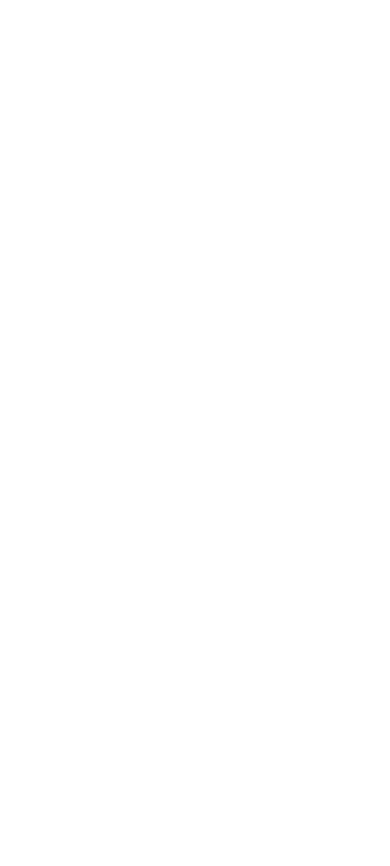
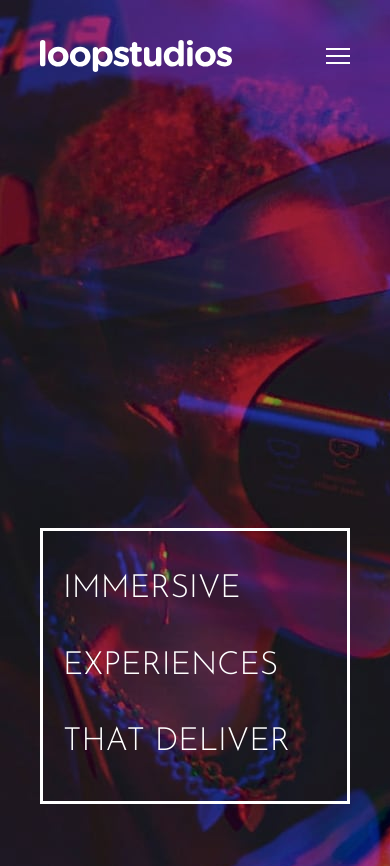
Before and after one commit to 7savv7/frontendmentor, a React (Vite) app in the folder junior/loopstudios-landing-page/: page / in a window 390 px wide. Shown: the top 866 px of the page. Before the commit the page ends 844 px from the top, so only its background shows below. Built offline with nearby package versions, Linux system fonts and the light colour scheme.

Commit message:
[loopstudios-landing-page]: Add intro component

```diff
--- a/junior/loopstudios-landing-page/src/App.tsx
+++ b/junior/loopstudios-landing-page/src/App.tsx
@@ -1,9 +1,9 @@
-import Header from "./Components/Header";
+import Intro from "./Components/Intro";
 
 function App() {
   return (
     <div className="min-h-svh md:min-h-screen">
-      <Header></Header>
+      <Intro />
     </div>
   );
 }
--- a/junior/loopstudios-landing-page/src/Components/Header.tsx
+++ b/junior/loopstudios-landing-page/src/Components/Header.tsx
@@ -5,7 +5,7 @@ function Header() {
   return (
     <header className="bg-transparent flex justify-between items-center">
       <img
-        className="relative z-10 md:static"
+        className={`${open ? "fixed top-10" : "relative"} z-10 md:static`}
         src="/images/logo.svg"
         alt="logo"
       />
@@ -16,7 +16,7 @@ function Header() {
             h-full w-full transition-all ${open ? "max-w-full" : "max-w-0"}
             md:static md:bg-transparent md:max-w-fit md:text-white`}
       >
-        <ul className="flex flex-col items-start uppercase gap-8 md:flex-row md:normal-case">
+        <ul className="flex flex-col items-start pl-10 uppercase gap-8 md:flex-row md:normal-case md:pl-0">
           <li>About</li>
           <li>Careers</li>
           <li>Events</li>
@@ -25,7 +25,9 @@ function Header() {
         </ul>
       </nav>
 
-      <div className="relative z-10 md:hidden">
+      <div
+        className={`flex justify-center items-center ${open ? "fixed top-10 right-10" : "relative"} z-10 md:hidden`}
+      >
         {open ? (
           <img
             onClick={() => setOpen(false)}
--- /dev/null
+++ b/junior/loopstudios-landing-page/src/Components/Intro.tsx
@@ -0,0 +1,24 @@
+import Header from "./Header";
+
+function Intro() {
+  return (
+    <section
+      className="flex flex-col bg-[url(/images/mobile/image-hero.jpg)] h-[1300px] bg-cover bg-no-repeat p-10
+      md:bg-[url(/images/desktop/image-hero.jpg)] md:gap-30 md:h-[650px] lg:px-30"
+    >
+      <Header />
+
+      <div className="w-full flex-1 flex items-center">
+        <div
+          className="uppercase border-3 p-5 sm:p-10 text-white border-white text-[2rem] sm:text-[4rem]
+          leading-[4.8rem] font-[Josefin_Sans] font-[300]
+          xl:w-[50%] md:text-[4rem] md:p-4 md:mb-30"
+        >
+          <p>Immersive experiences that deliver</p>
+        </div>
+      </div>
+    </section>
+  );
+}
+
+export default Intro;
```
